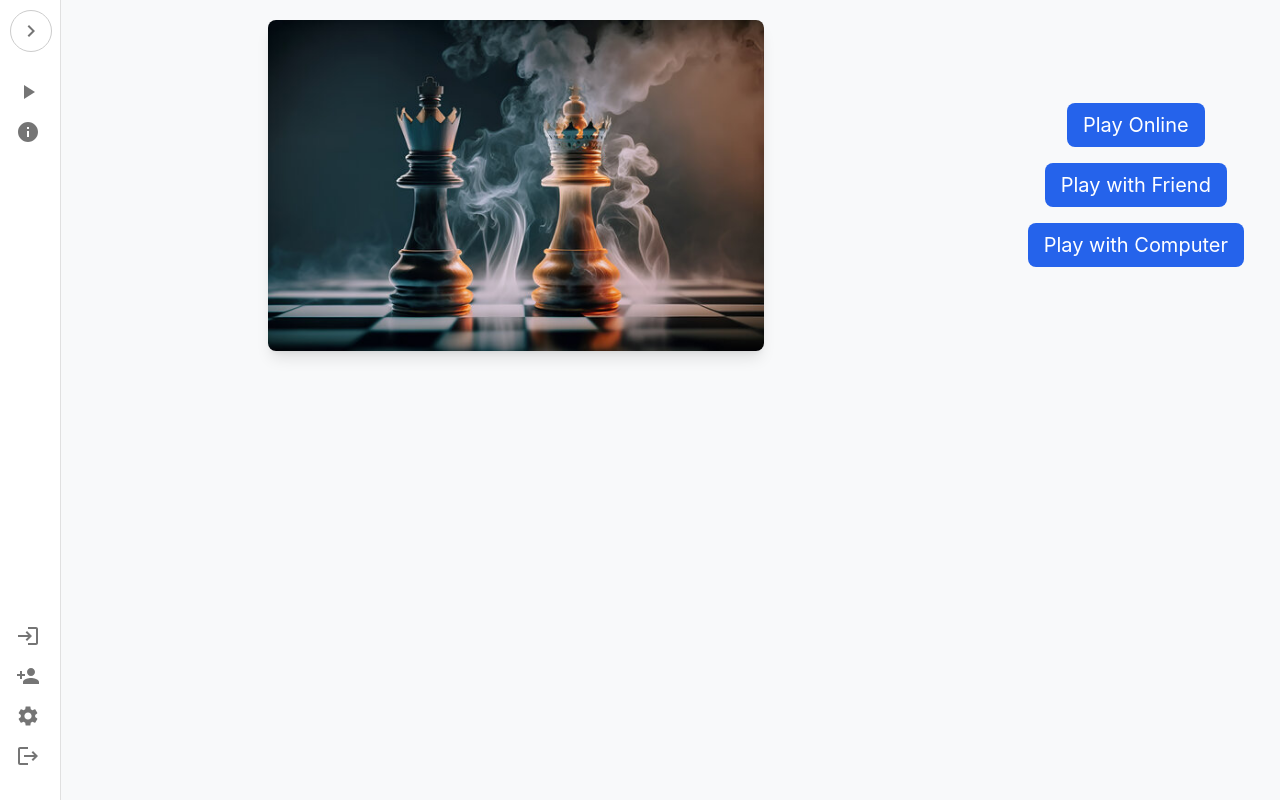
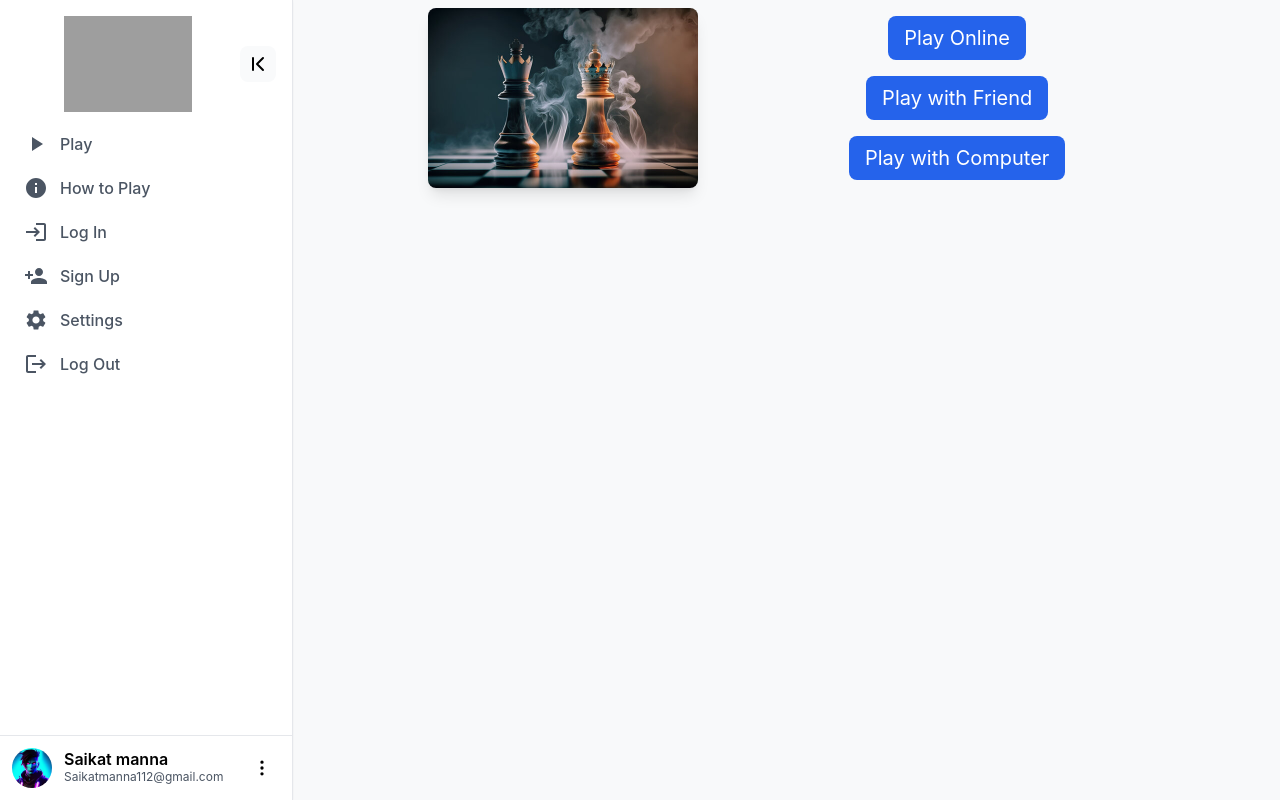
Before and after one commit to saikat112/chess_game, a Next.js app in the folder frontend/: page / in a window 1280 px wide. Built offline with nearby package versions, Linux system fonts and the light colour scheme; grey boxes are pictures that could not be loaded.

Commit message:
navbar done

```diff
--- a/frontend/package.json
+++ b/frontend/package.json
@@ -20,6 +20,7 @@
     "autoprefixer": "^10.4.19",
     "chess.js": "^1.0.0-beta.8",
     "framer-motion": "^11.2.12",
+    "lucide-react": "^0.397.0",
     "next": "^14.2.3",
     "react": "^18.3.1",
     "react-color": "^2.19.3",
--- a/frontend/src/app/components/LandingPage.tsx
+++ b/frontend/src/app/components/LandingPage.tsx
@@ -4,6 +4,7 @@ import React from 'react';
 import { useRouter } from 'next/navigation';
 import NavBar from './NavBar';
 import MobileNavBar from './MobileNavBar';
+import SideNavBar from './Sidebar';
 
 const LandingPage = () => {
   const router = useRouter();
@@ -23,7 +24,8 @@ const LandingPage = () => {
   return (
     <div>
       <div className="hidden md:flex">
-        <NavBar />
+        {/* <NavBar /> */}
+        {/* <Sidebar/> */}
         <div className="flex-1 flex items-center justify-center">
           <img src="/chess-picture.jpg" alt="Chess" className="w-1/2 rounded-lg shadow-lg" />
         </div>
--- a/frontend/src/app/components/NavBar.tsx
+++ b/frontend/src/app/components/NavBar.tsx
@@ -1,165 +1,28 @@
 'use client';
 
-import React, { useState } from 'react';
-import { Drawer, List, ListItemText, ListItemIcon, IconButton, Collapse, ListItemButton, Box, Tooltip } from '@mui/material';
-import ExpandLess from '@mui/icons-material/ExpandLess';
-import ExpandMore from '@mui/icons-material/ExpandMore';
-import PlayArrowIcon from '@mui/icons-material/PlayArrow';
-import InfoIcon from '@mui/icons-material/Info';
-import LoginIcon from '@mui/icons-material/Login';
-import PersonAddIcon from '@mui/icons-material/PersonAdd';
-import SettingsIcon from '@mui/icons-material/Settings';
-import ChevronRightIcon from '@mui/icons-material/ChevronRight';
-import LogoutIcon from '@mui/icons-material/Logout';
-import ComputerIcon from '@mui/icons-material/Computer';
-import PeopleIcon from '@mui/icons-material/People';
-import PublicIcon from '@mui/icons-material/Public';
-import { useRouter } from 'next/navigation';
+import * as React from 'react';
+import { PlayArrow, Info, Login, PersonAdd, Settings, Logout, Public, People, Computer } from '@mui/icons-material';
+import Sidebar from './Sidebar';
+import SidebarItem from './SidebarItem';
 
-const NavBar = () => {
-  const router = useRouter();
-  const [playOpen, setPlayOpen] = useState(false);
-  const [expanded, setExpanded] = useState(false);
-
-  const handleNavClick = (path: string) => {
-    router.push(path);
-  };
-
-  const handlePlayClick = () => {
-    setPlayOpen(!playOpen);
-  };
-
-  const toggleExpand = () => {
-    setExpanded(!expanded);
-  };
-
-  const playList = () => (
-    <Collapse in={playOpen} timeout="auto" unmountOnExit>
-      <List component="div" disablePadding>
-        <Tooltip title="Play Online" placement="right" followCursor arrow disableHoverListener={expanded}>
-          <ListItemButton sx={{ pl: 4 }} onClick={() => handleNavClick('/play-online')}>
-            <ListItemIcon>
-              <PublicIcon />
-            </ListItemIcon>
-            {expanded && <ListItemText primary="Play Online" />}
-          </ListItemButton>
-        </Tooltip>
-        <Tooltip title="Play with Friend" placement="right" followCursor arrow disableHoverListener={expanded}>
-          <ListItemButton sx={{ pl: 4 }} onClick={() => handleNavClick('/play-with-friend')}>
-            <ListItemIcon>
-              <PeopleIcon />
-            </ListItemIcon>
-            {expanded && <ListItemText primary="Play with Friend" />}
-          </ListItemButton>
-        </Tooltip>
-        <Tooltip title="Play with Computer" placement="right" followCursor arrow disableHoverListener={expanded}>
-          <ListItemButton sx={{ pl: 4 }} onClick={() => handleNavClick('/play-with-computer')}>
-            <ListItemIcon>
-              <ComputerIcon />
-            </ListItemIcon>
-            {expanded && <ListItemText primary="Play with Computer" />}
-          </ListItemButton>
-        </Tooltip>
-      </List>
-    </Collapse>
-  );
-
-  const HowToPlay = () => (
-    <Tooltip title="How to Play" placement="right" followCursor arrow disableHoverListener={expanded}>
-      <ListItemButton onClick={() => handleNavClick('/how-to-play')}>
-        <ListItemIcon>
-          <InfoIcon />
-        </ListItemIcon>
-        {expanded && <ListItemText primary="How to Play" />}
-      </ListItemButton>
-    </Tooltip>
-  );
-
-  const list = () => (
-    <List>
-      <Tooltip title="Play" placement="right" followCursor arrow disableHoverListener={expanded}>
-        <ListItemButton onClick={handlePlayClick}>
-          <ListItemIcon>
-            <PlayArrowIcon />
-          </ListItemIcon>
-          {expanded && <ListItemText primary="Play" />}
-          {playOpen ? <ExpandLess /> : <ExpandMore />}
-        </ListItemButton>
-      </Tooltip>
-      {playList()}
-      <HowToPlay />
-    </List>
-  );
-
-  const bottomList = () => (
-    <List>
-      <Tooltip title="Log In" placement="right" followCursor arrow disableHoverListener={expanded}>
-        <ListItemButton onClick={() => handleNavClick('/login')}>
-          <ListItemIcon>
-            <LoginIcon />
-          </ListItemIcon>
-          {expanded && <ListItemText primary="Log In" />}
-        </ListItemButton>
-      </Tooltip>
-      <Tooltip title="Sign Up" placement="right" followCursor arrow disableHoverListener={expanded}>
-        <ListItemButton onClick={() => handleNavClick('/sign-up')}>
-          <ListItemIcon>
-            <PersonAddIcon />
-          </ListItemIcon>
-          {expanded && <ListItemText primary="Sign Up" />}
-        </ListItemButton>
-      </Tooltip>
-      <Tooltip title="Settings" placement="right" followCursor arrow disableHoverListener={expanded}>
-        <ListItemButton onClick={() => handleNavClick('/settings')}>
-          <ListItemIcon>
-            <SettingsIcon />
-          </ListItemIcon>
-          {expanded && <ListItemText primary="Settings" />}
-        </ListItemButton>
-      </Tooltip>
-      <Tooltip title="Log Out" placement="right" followCursor arrow disableHoverListener={expanded}>
-        <ListItemButton onClick={() => handleNavClick('/logout')}>
-          <ListItemIcon>
-            <LogoutIcon />
-          </ListItemIcon>
-          {expanded && <ListItemText primary="Log Out" />}
-        </ListItemButton>
-      </Tooltip>
-    </List>
-  );
-
+const NavBar: React.FC = () => {
   return (
-    <div>
-      <Drawer variant="permanent" anchor="left" open>
-        <Box
-          display="flex"
-          flexDirection="column"
-          height="100%"
-          style={{ width: expanded ? 240 : 60, transition: 'width 0.3s', position: 'relative' }}
-        >
-          <IconButton
-            onClick={toggleExpand}
-            style={{
-              position: 'absolute',
-              top: 10,
-              left: expanded ? 180 : 10,
-              transition: 'left 0.3s',
-              border: '1px solid #ccc',
-              borderRadius: '50%',
-              backgroundColor: '#fff',
-            }}
-          >
-            <ChevronRightIcon style={{ transform: expanded ? 'rotate(180deg)' : 'rotate(0deg)', transition: 'transform 0.3s' }} />
-          </IconButton>
-          <Box mt={8} flexGrow={1} display="flex" flexDirection="column">
-            {list()}
-          </Box>
-          <Box mb={2}>
-            {bottomList()}
-          </Box>
-        </Box>
-      </Drawer>
-    </div>
+    <Sidebar>
+      <SidebarItem
+        icon={<PlayArrow />}
+        text="Play"
+        subItems={[
+          { icon: <Public />, text: 'Play Online', path: '/play-online' },
+          { icon: <People />, text: 'Play with Friend', path: '/play-with-friend' },
+          { icon: <Computer />, text: 'Play with Computer', path: '/play-with-computer' },
+        ]}
+      />
+      <SidebarItem icon={<Info />} text="How to Play" path="/how-to-play" />
+      <SidebarItem icon={<Login />} text="Log In" path="/login" />
+      <SidebarItem icon={<PersonAdd />} text="Sign Up" path="/sign-up" />
+      <SidebarItem icon={<Settings />} text="Settings" path="/settings" />
+      <SidebarItem icon={<Logout />} text="Log Out" path="/logout" />
+    </Sidebar>
   );
 };
 
--- a/frontend/src/app/components/ProfileEdit.tsx
+++ b/frontend/src/app/components/ProfileEdit.tsx
@@ -9,7 +9,6 @@ const ProfileEdit: React.FC = () => {
 
   const handleProfileSave = (e: React.FormEvent) => {
     e.preventDefault();
-    // Add your profile saving logic here
     console.log('Profile saved:', { username, email, avatar });
   };
 
--- /dev/null
+++ b/frontend/src/app/components/Sidebar.tsx
@@ -0,0 +1,62 @@
+'use client';
+
+import * as React from 'react';
+import { Avatar } from '@mui/material';
+import { MoreVertical, ChevronLast, ChevronFirst } from 'lucide-react';
+import { useContext, createContext, useState, ReactNode } from 'react';
+
+interface SidebarContextProps {
+  expanded: boolean;
+}
+
+interface SidebarProps {
+  children: ReactNode;
+}
+
+const SidebarContext = createContext<SidebarContextProps | undefined>(undefined);
+
+const Sidebar: React.FC<SidebarProps> = ({ children }) => {
+  const [expanded, setExpanded] = useState(true);
+
+  return (
+    <aside className="h-screen">
+      <nav className="h-full flex flex-col bg-white border-r shadow-sm">
+        <div className="p-4 pb-2 flex justify-between items-center">
+          <img
+            src="https://img.logoipsum.com/243.svg"
+            className={`overflow-hidden transition-all ${expanded ? 'w-32' : 'w-0'}`}
+            alt=""
+          />
+          <button
+            onClick={() => setExpanded((curr) => !curr)}
+            className="p-1.5 rounded-lg bg-gray-50 hover:bg-gray-100"
+          >
+            {expanded ? <ChevronFirst /> : <ChevronLast />}
+          </button>
+        </div>
+
+        <SidebarContext.Provider value={{ expanded }}>
+          <ul className="flex-1 px-3">{children}</ul>
+        </SidebarContext.Provider>
+
+        <div className="border-t flex p-3">
+          <Avatar alt="Saikat" src="/profile-icon.png" sx={{ width: 40, height: 40 }} />
+          <div
+            className={`flex justify-between items-center overflow-hidden transition-all ${
+              expanded ? 'w-52 ml-3' : 'w-0'
+            }`}
+          >
+            <div className="leading-4">
+              <h4 className="font-semibold">Saikat manna</h4>
+              <span className="text-xs text-gray-600">Saikatmanna112@gmail.com</span>
+            </div>
+            <MoreVertical size={20} className="cursor-pointer" />
+          </div>
+        </div>
+      </nav>
+    </aside>
+  );
+};
+
+export { SidebarContext };
+export default Sidebar;
--- /dev/null
+++ b/frontend/src/app/components/SidebarItem.tsx
@@ -0,0 +1,78 @@
+'use client';
+
+import * as React from 'react';
+import { useContext, ReactNode } from 'react';
+import { useRouter } from 'next/navigation';
+import { SidebarContext } from './Sidebar';
+
+interface SidebarItemProps {
+  icon: ReactNode;
+  text: string;
+  path?: string;
+  subItems?: { icon: ReactNode; text: string; path: string }[];
+  active?: boolean;
+  alert?: boolean;
+}
+
+const SidebarItem: React.FC<SidebarItemProps> = ({ icon, text, path, subItems, active, alert }) => {
+  const context = useContext(SidebarContext);
+  const router = useRouter();
+  const [open, setOpen] = React.useState(false);
+
+  if (!context) {
+    throw new Error('SidebarItem must be used within a Sidebar');
+  }
+
+  const { expanded } = context;
+
+  const handleClick = () => {
+    if (path) {
+      router.push(path);
+    }
+    if (subItems) {
+      setOpen(!open);
+    }
+  };
+
+  return (
+    <>
+      <li
+        onClick={handleClick}
+        className={`relative flex items-center py-2 px-3 my-1 font-medium rounded-md cursor-pointer
+          transition-colors group ${
+            active
+              ? 'bg-gradient-to-tr from-indigo-200 to-indigo-100 text-indigo-800'
+              : 'hover:bg-indigo-50 text-gray-600'
+          }`}
+      >
+        {icon}
+        <span className={`overflow-hidden transition-all ${expanded ? 'w-52 ml-3' : 'w-0'}`}>
+          {text}
+        </span>
+        {alert && (
+          <div
+            className={`absolute right-2 w-2 h-2 rounded bg-indigo-400 ${
+              expanded ? '' : 'top-2'
+            }`}
+          />
+        )}
+      </li>
+      {open && subItems && (
+        <ul className="pl-4">
+          {subItems.map((subItem, index) => (
+            <SidebarItem
+              key={index}
+              icon={subItem.icon}
+              text={subItem.text}
+              path={subItem.path}
+              active={active}
+              alert={alert}
+            />
+          ))}
+        </ul>
+      )}
+    </>
+  );
+};
+
+export default SidebarItem;
--- a/frontend/src/app/globals.css
+++ b/frontend/src/app/globals.css
@@ -87,8 +87,8 @@ a {
 }
 
 .content-container {
-  flex-grow: 1;
-  padding: 20px;
+  /* flex-grow: 1;
+  padding: 20px; */
 }
 
 
--- a/frontend/src/app/settings/page.tsx
+++ b/frontend/src/app/settings/page.tsx
@@ -8,7 +8,6 @@ import ChessboardBackgroundEdit from '../components/ChessboardBackgroundEdit';
 const SettingsPage: React.FC = () => {
   return (
     <div className="min-h-screen flex flex-col bg-hero-pattern bg-cover">
-      <NavBar />
       <div className="flex flex-1 justify-center items-center">
         <div className="w-full max-w-4xl bg-white p-8 rounded shadow-md">
           <h2 className="text-3xl mb-6 text-center text-primary">Settings</h2>
```
Also changed, not shown: 1 other file (tests, documents, lock files or other folders).
